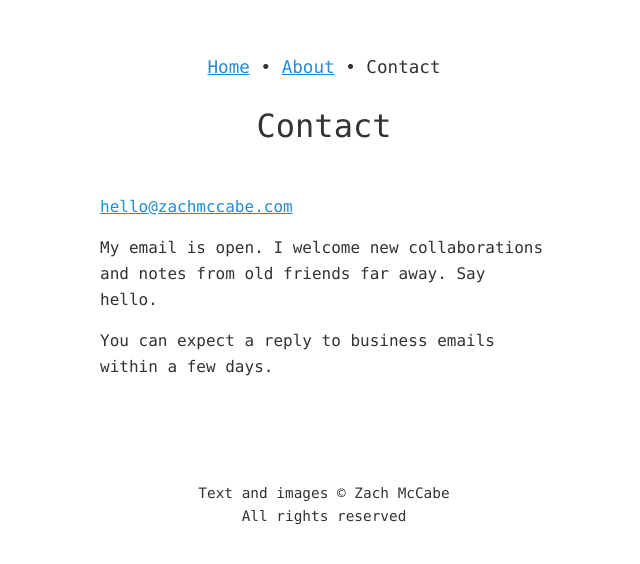
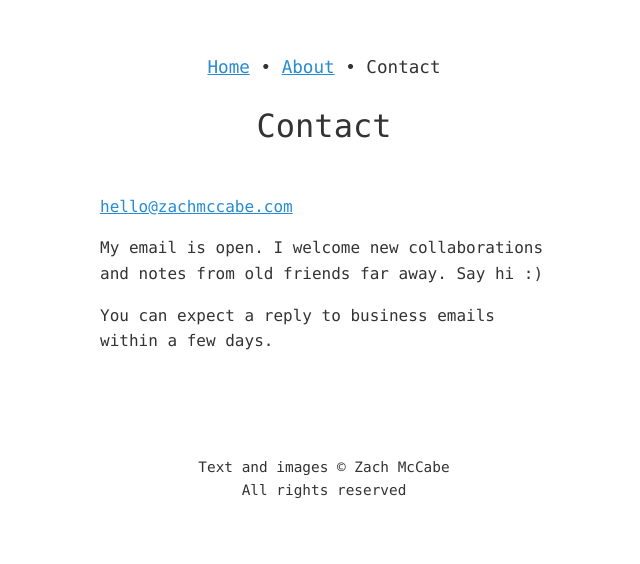
Before and after one commit to zachmccabe/zachmccabe.github.io, a Jekyll site: the page built from contact.md, in a window 1280 px wide. Shown: the top 564 px of the page, without its empty margins (316-956 px from the left). Built offline with Jekyll 4.4.1, drawn with Linux system fonts in a browser that asks for light colours; some of the changed lines change nothing that is shown.

Commit message:
Update contact.md
Copy tweaks

```diff
--- a/contact.md
+++ b/contact.md
@@ -2,14 +2,14 @@
 snippet: nosnippet
 layout: kaoliang_nite_3
 title: Contact
-date: 2022-03-10
-description: "Email is the best way to reach me."
+date: 2022-09-04
+description: "My email is open. Say hi!"
 
 ---
 
 
 {% include key_details.html %}
 
-My email is open. I welcome new collaborations and notes from old friends far away. Say hello.
+My email is open. I welcome new collaborations and notes from old friends far away. Say hi :)
 
 You can expect a reply to business emails within a few days.
```
